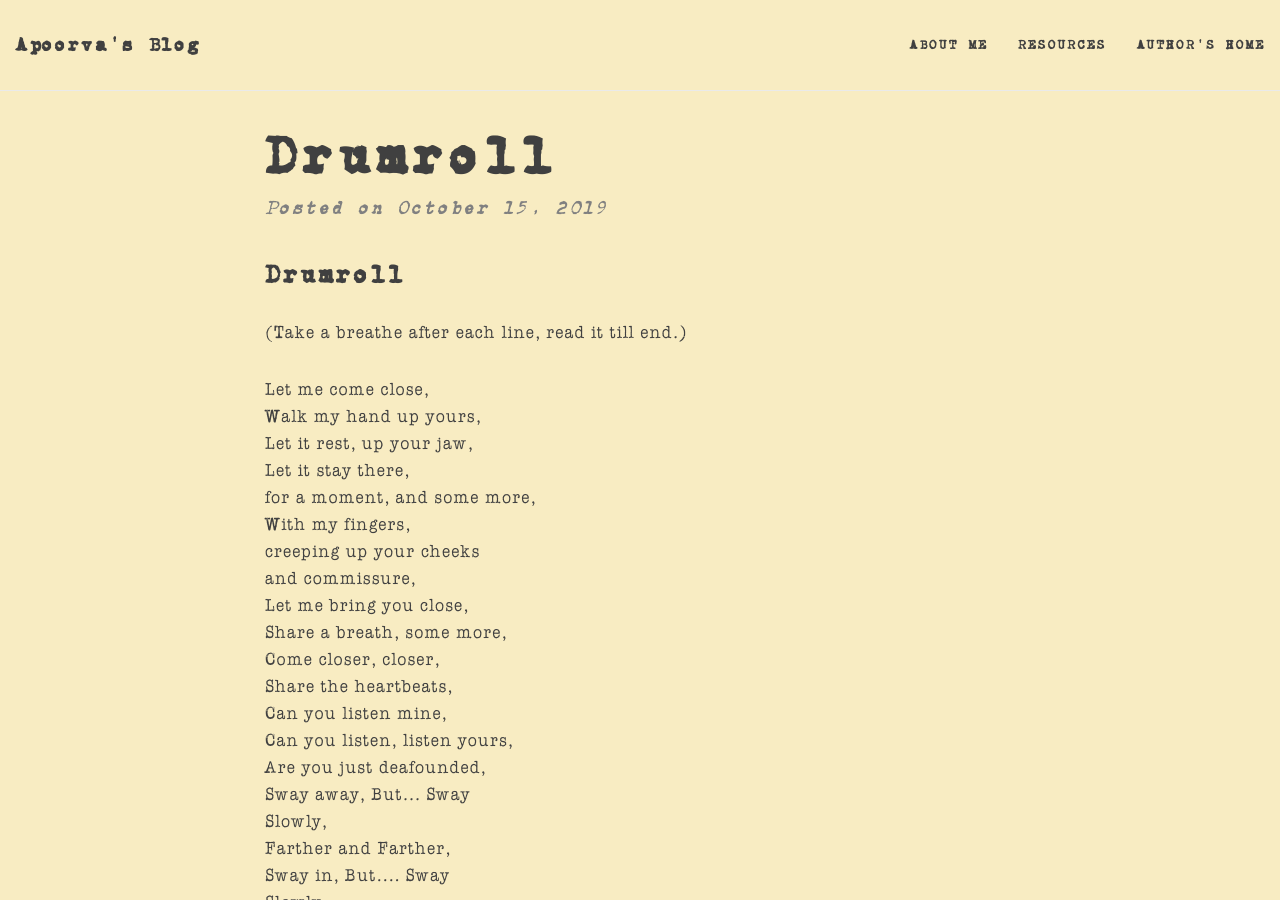
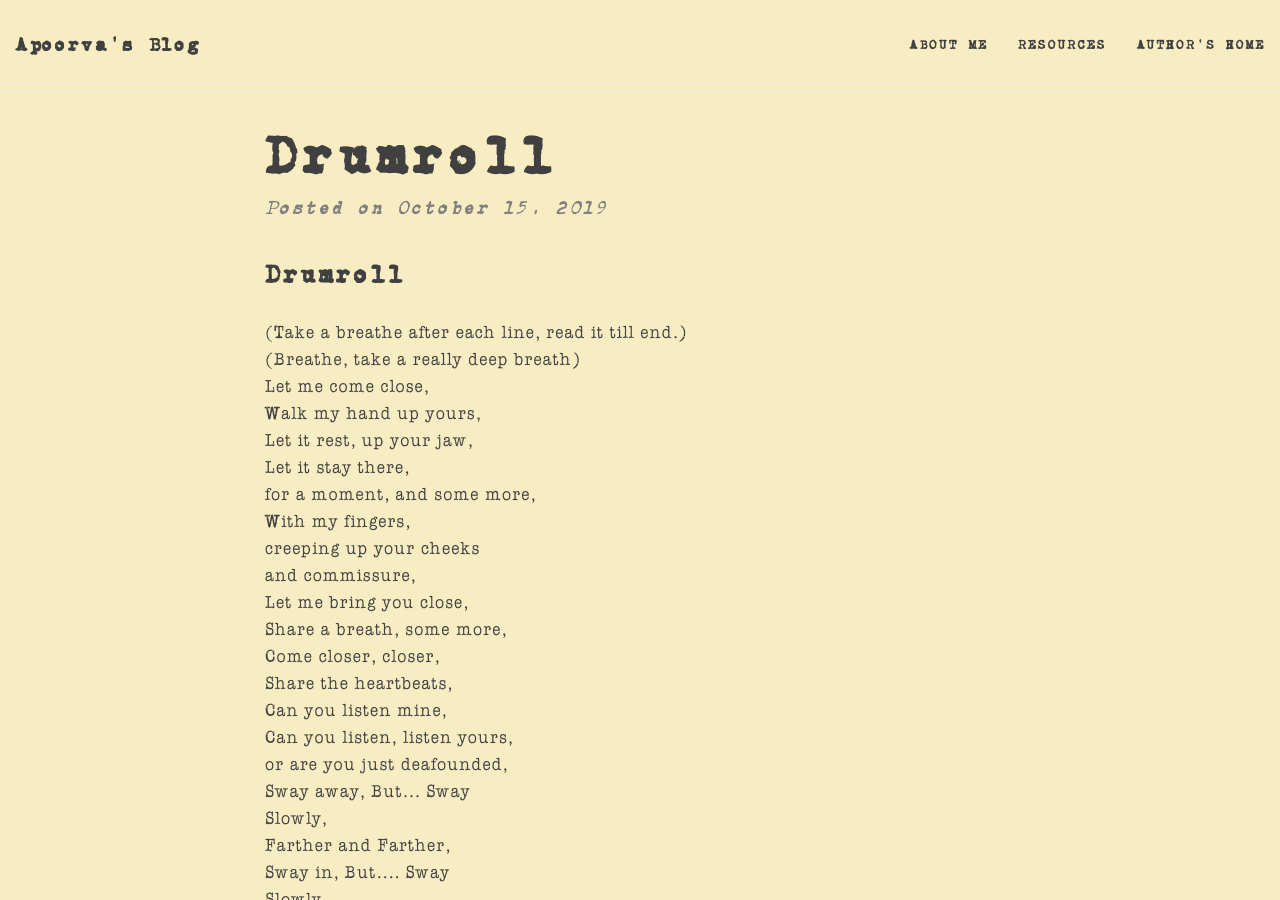
Before and after one commit to rava-dosa/poem, a Jekyll site: the page built from _posts/2019-10-15-Drumroll.md, in a window 1280 px wide and 900 px high. Built offline with Jekyll 4.4.1, drawn with Linux system fonts in a browser that asks for light colours; nearby versions of some CDN libraries.

Commit message:
some more change

```diff
--- a/_posts/2019-10-15-Drumroll.md
+++ b/_posts/2019-10-15-Drumroll.md
@@ -7,7 +7,7 @@ tags: [poem,romantic]
 
 ### Drumroll
 (Take a breathe after each line, read it till end.)
-
+(Breathe, take a really deep breath)
 Let me come close,
 Walk my hand up yours,
 Let it rest, up your jaw,
@@ -22,7 +22,7 @@ Come closer, closer,
 Share the heartbeats,
 Can you listen mine,
 Can you listen, listen yours,
-Are you just deafounded,
+or are you just deafounded,
 Sway away, But… Sway
 Slowly,
 Farther and Farther,
```
